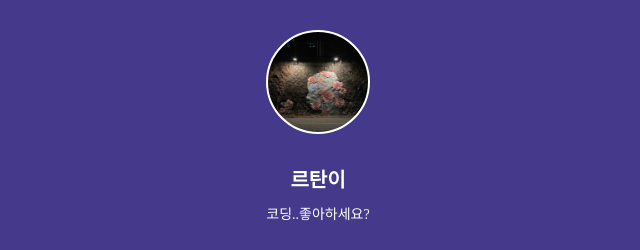
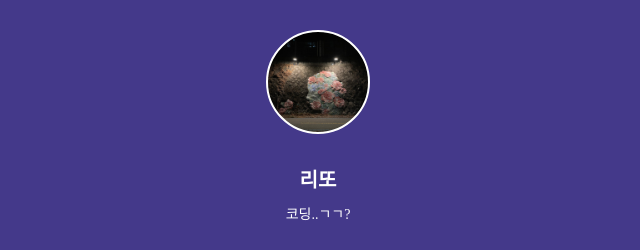
Before and after one commit to gonzalitto/mypage, a plain HTML site: page index.html in a window 1280 px wide. Shown: the top 250 px of the page, 322-962 px from the left. Drawn offline with Linux system fonts and the light colour scheme; a web font is replaced by a local one.

Commit message:
Update index.html

```diff
--- a/index.html
+++ b/index.html
@@ -87,8 +87,8 @@
     <!-- div로 구역전체 감싸기 -->
     <div class="wrap">
         <div class="profile"></div>
-        <h1 class="main">르탄이</h1>
-        <p class="sub">코딩..좋아하세요?</p>
+        <h1 class="main">리또</h1>
+        <p class="sub">코딩..ㄱㄱ?</p>
         <a target="_blank" href="https://spartacodingclub.kr/">스파르타코딩클럽</a>
         <a target="_blank" href="https://hanghae99.spartacodingclub.kr/">항해99</a>
         <a target="_blank" href="https://chang.spartacodingclub.kr/">창업 부트캠프 창</a>
```
